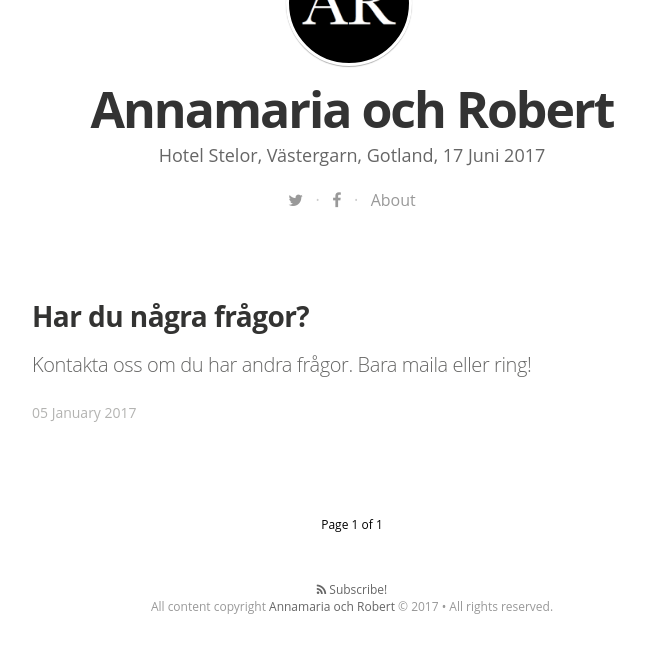
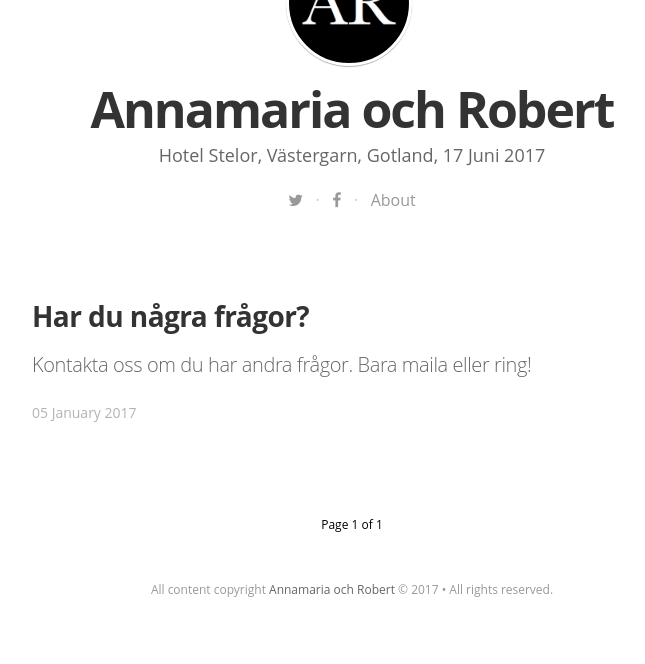
Before and after one commit to robertfeldt/170617, a Jekyll site: the page built from index.html, in a window 1280 px wide. Shown: the part 450-1114 px from the top of the page, without its empty margins (288-933 px from the left). Built offline with Jekyll 4.4.1, drawn with Linux system fonts in a browser that asks for light colours; nearby versions of some CDN libraries; some web fonts are replaced; the list of posts is cut into pages by our own code.

Commit message:
updated footer, no more subscribe

```diff
--- a/_includes/footer.html
+++ b/_includes/footer.html
@@ -1,7 +1,6 @@
 <!-- footer start -->
 
 <footer class="site-footer">
-  <a class="subscribe" href="{{ "/feed.xml" | prepend: site.baseurl }}"> <span class="tooltip"> <i class="fa fa-rss"></i> Subscribe!</span></a>
     <div class="inner">
          <section class="copyright">All content copyright <a href="mailto:{{ site.email}}">{{ site.name }}</a> &copy; {{ site.time | date: '%Y' }} &bull; All rights reserved.</section>
     </div>
```
Also changed, not shown: 2 other files.
